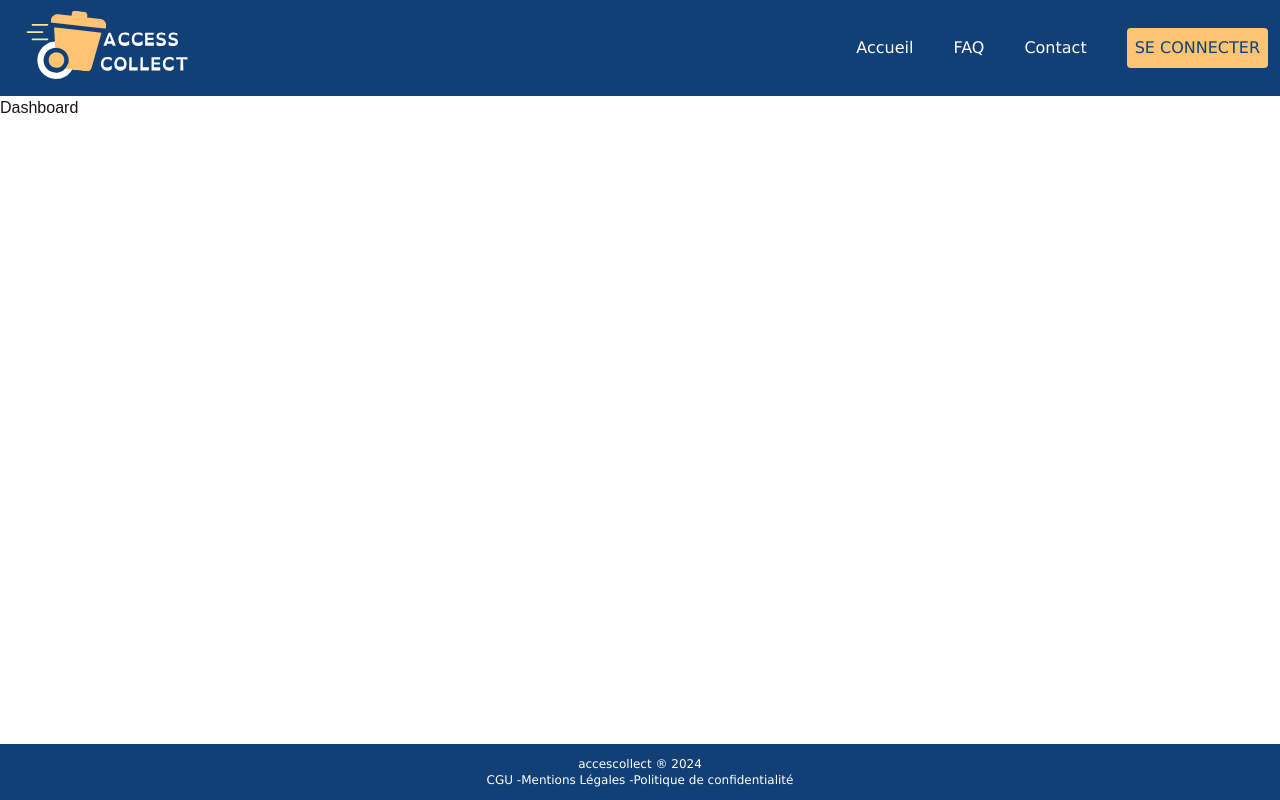
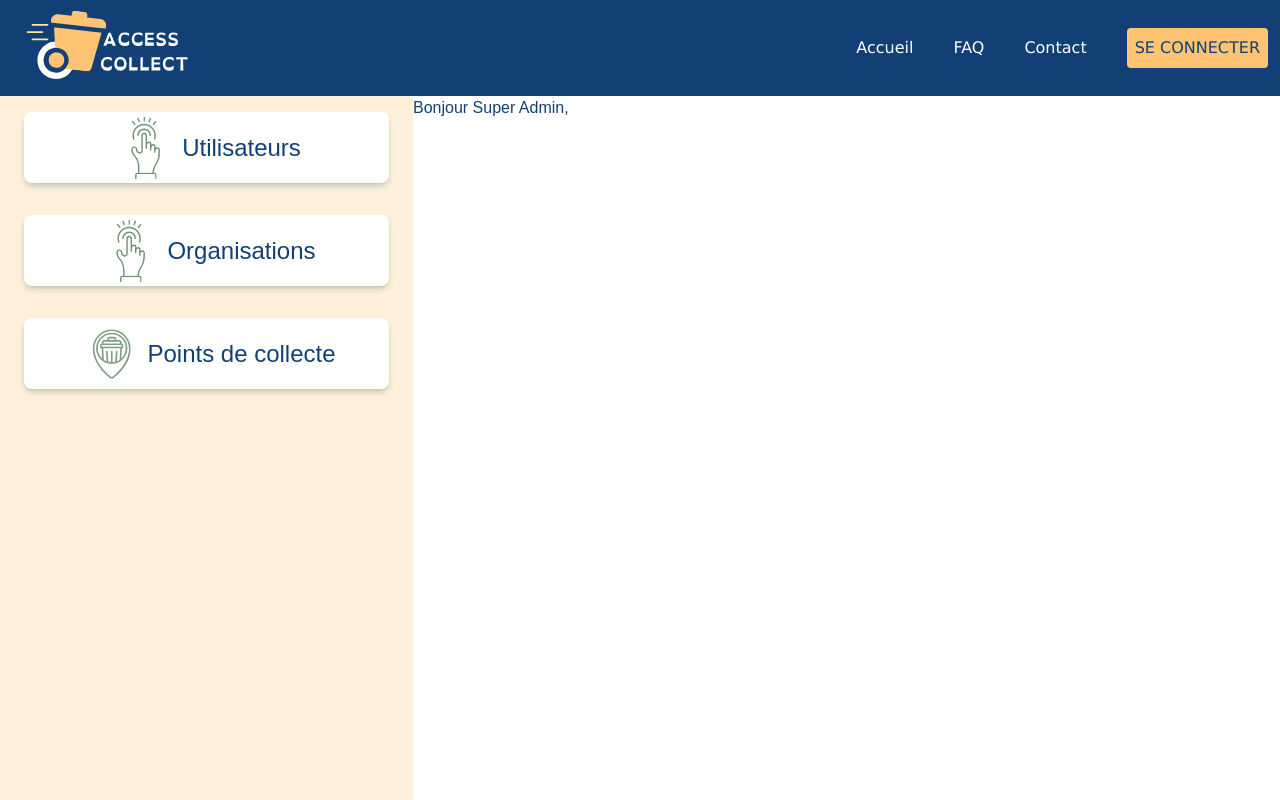
Before and after one commit to tripluch/access-collect, a Next.js app: page /dashboard in a window 1280 px wide. Shown: the top 800 px of the page. Built offline with nearby package versions, Linux system fonts and the light colour scheme.

Commit message:
style dashboard page and add DashboardLinks component

```diff
--- /dev/null
+++ b/src/app/dashboard/components/DashboardLinks.tsx
@@ -0,0 +1,49 @@
+import Link from "next/link";
+import Image from "next/image";
+
+const DashboardLinks = () => {
+  const links = [
+    {
+      title: "Utilisateurs",
+      path: "/dashboard/user",
+      picto: "/dashboard.svg",
+      alt: "Accéder à la page dashboard/utilisateur",
+    },
+    {
+      title: "Organisations",
+      path: "/dashboard/organisation",
+      picto: "/dashboard.svg",
+      alt: "Accéder à la page dashboard/organisation",
+    },
+    {
+      title: "Points de collecte",
+      path: "/dashboard/collected-point-list",
+      picto: "/collectPoint.svg",
+      alt: "Accéder à la page dashboard/point de collecte",
+    },
+  ];
+  return (
+    <div
+      className="w-full h-full md:h-screen flex flex-wrap justify-center md:justify-start md:flex-col
+        md:bg-transparentLightOrange"
+    >
+      {links.map((link) => (
+        <Link href={link.path} key={link.title}>
+          <div
+            className="w-[160px] h-[160px] mx-6 shadow-md shadow-lightOliveGreen bg-white
+                    rounded-lg my-6 md:my-4 flex flex-col justify-center items-center
+                    md:w-[250px] md:h-[71px]
+                    lg:w-[365px] lg:h-[71px] md:flex-row md:hover:bg-lightOrange"
+          >
+            <Image src={link.picto} alt={link.alt} width={70} height={100} />
+            <div className="text-center text-midnightBlue text-2xl md:text-xl lg:text-2xl font-sans">
+              {link.title}
+            </div>
+          </div>
+        </Link>
+      ))}
+    </div>
+  );
+};
+
+export default DashboardLinks;
--- a/src/app/dashboard/page.tsx
+++ b/src/app/dashboard/page.tsx
@@ -1,3 +1,14 @@
+import DashboardLinks from "./components/DashboardLinks";
+
 export default async function Dashboard() {
-  return <div>Dashboard</div>;
+  return (
+    <div className="flex">
+      <div>
+        <DashboardLinks />
+      </div>
+      <div className="hidden md:block">
+        <h1 className="text-midnightBlue">{"Bonjour Super Admin,"}</h1>
+      </div>
+    </div>
+  );
 }
--- a/tailwind.config.ts
+++ b/tailwind.config.ts
@@ -24,6 +24,7 @@ const config: Config = {
       },
       fontFamily: {
         title: ["verdana", "sans-serif"],
+        sans: ["openDyslexic", "sans-serif"],
       },
     },
   },
```
Also changed, not shown: public/collectPoint.svg (added), public/dashboard.svg (added).
